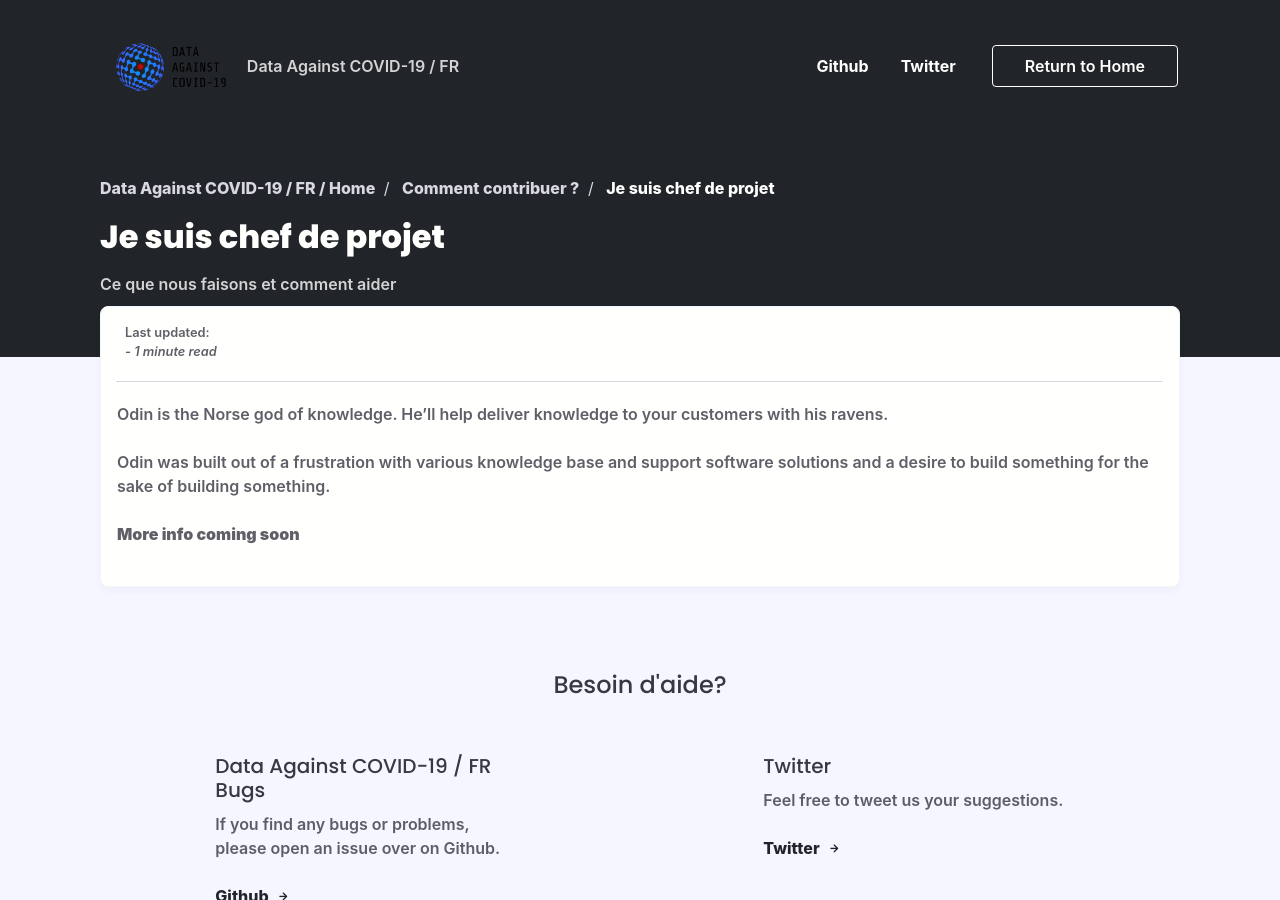
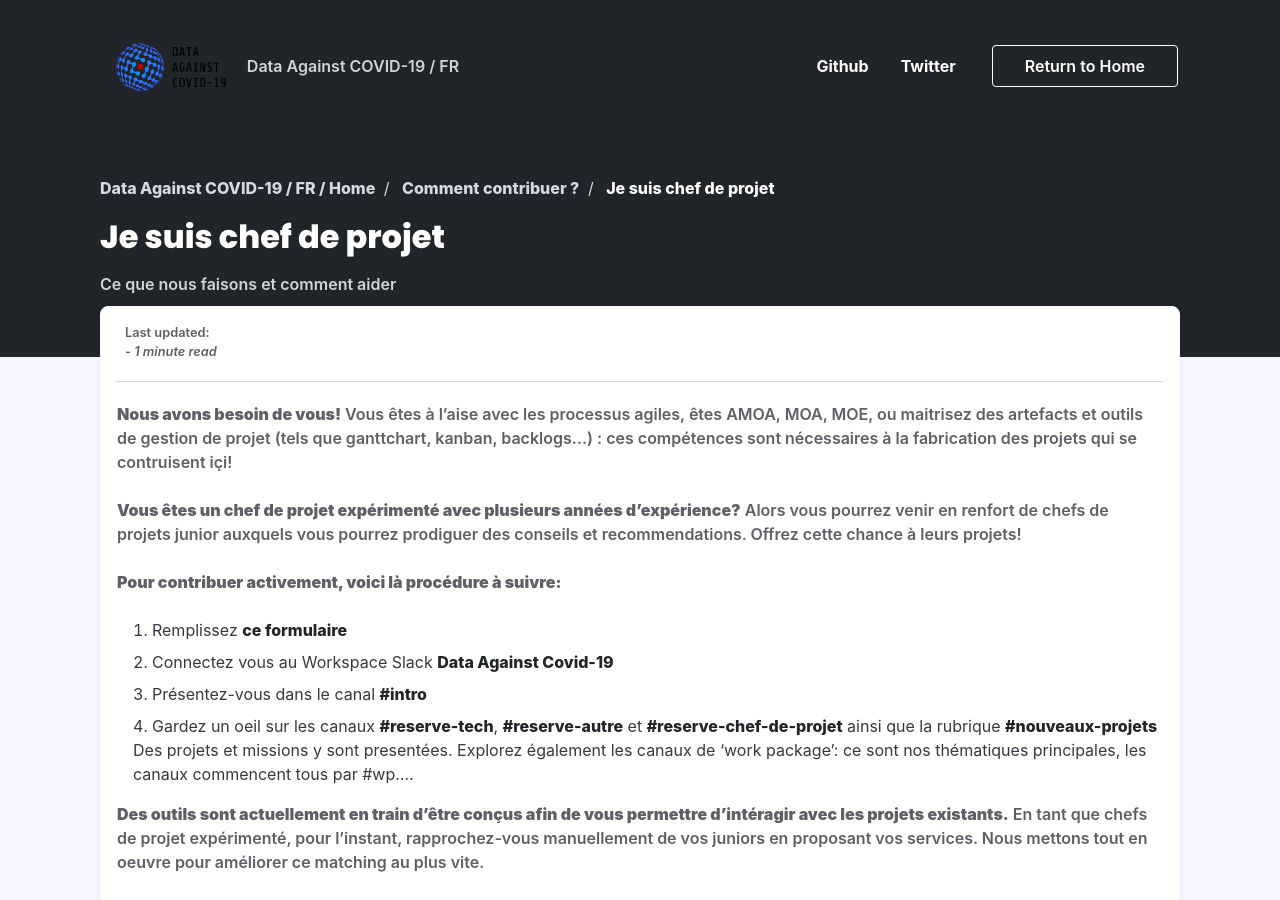
Before and after one commit to opencovid19-fr/opencovid19-fr.github.io, a Jekyll site: the page built from _posts/Comment contribuer/2020-03-15-je-suis-chef-de-projet.md, in a window 1280 px wide and 900 px high. Built offline with Jekyll 4.4.1, drawn with Linux system fonts in a browser that asks for light colours; nearby versions of some CDN libraries; some web fonts are replaced; comment, search, counter and statistics services are not loaded; some of the changed text lies outside the part shown.

Commit message:
Update 2020-03-15-je-suis-chef-de-projet.md

```diff
--- a/_posts/Comment contribuer/2020-03-15-je-suis-chef-de-projet.md
+++ b/_posts/Comment contribuer/2020-03-15-je-suis-chef-de-projet.md
@@ -9,8 +9,19 @@ short-description: Ce que nous faisons et comment aider
 
 -----
 
-Odin is the Norse god of knowledge. He'll help deliver knowledge to your customers with his ravens.
+**Nous avons besoin de vous!** Vous êtes à l'aise avec les processus agiles, êtes AMOA, MOA, MOE, ou maitrisez des artefacts et outils de gestion de projet (tels que ganttchart, kanban, backlogs...) : ces compétences sont nécessaires à la fabrication des projets qui se contruisent içi!
 
-Odin was built out of a frustration with various knowledge base and support software solutions and a desire to build something for the sake of building something.
+**Vous êtes un chef de projet expérimenté avec plusieurs années d'expérience?** Alors vous pourrez venir en renfort de chefs de projets junior auxquels vous pourrez prodiguer des conseils et recommendations. Offrez cette chance à leurs projets!
 
-**More info coming soon**
+**Pour contribuer activement, voici là procédure à suivre:**
+1. Remplissez [ce formulaire](https://docs.google.com/forms/d/e/1FAIpQLSdiw56eQNGkm5uQt7mlcR32n--J2rwfSgOYpF9eAKThFNv7rA/viewform)
+2. Connectez vous au Workspace Slack [Data Against Covid-19](https://join.slack.com/t/dataagainstcovid-19/shared_invite/zt-cgsplso2-LIvWeRHlf1ZFIrh~SPj~IA)
+4. Présentez-vous dans le canal [#intro](https://app.slack.com/client/TUQTGE7FU/C010DRZCJQL/thread/CV3M7RE8Y-1585336854.107000)
+5. Gardez un oeil sur les canaux [#reserve-tech](https://app.slack.com/client/TUQTGE7FU/C0104P6HVQU/user_profile/UV7BB6V5H), [#reserve-autre](https://app.slack.com/client/TUQTGE7FU/C010GHUTNJZ/user_profile/UV7BB6V5H) et [#reserve-chef-de-projet](https://app.slack.com/client/TUQTGE7FU/C010GHURJJ1/user_profile/UV7BB6V5H) ainsi que la rubrique [#nouveaux-projets](https://app.slack.com/client/TUQTGE7FU/C0104CJLN9F/user_profile/UV7BB6V5H)
+Des projets et missions y sont presentées.
+Explorez également les canaux de 'work package': ce sont nos thématiques principales, les canaux commencent tous par #wp....
+
+**Des outils sont actuellement en train d'être conçus afin de vous permettre d'intéragir avec les projets existants.** En tant que chefs de projet expérimenté, pour l'instant, rapprochez-vous manuellement de vos juniors en proposant vos services. Nous mettons tout en oeuvre pour améliorer ce matching au plus vite.
+
+Si vous ne l'avez pas fait, veuillez remplir notre formulaire. Ces informations sont accessibles au chefs de projet qui vous contecteront selon leur besoin.
+Vous pouvez aussi explorer la section suivante qui vous propose d'autre méthodes de proposer votre aide:
```
